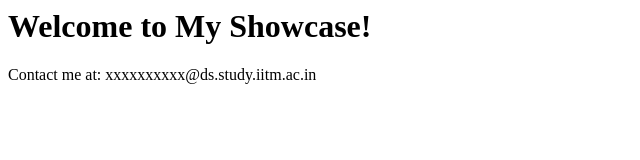
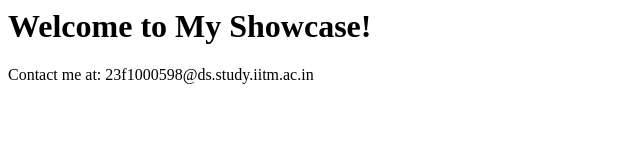
Before and after one commit to Mayank8IITM/TDS_W2_git, a plain HTML site: page index.html in a window 1280 px wide. Shown: the full height of the page, 0-640 px from the left. Drawn offline with Linux system fonts and the light colour scheme.

Commit message:
Update index.html

```diff
--- a/index.html
+++ b/index.html
@@ -4,6 +4,6 @@
 </head>
 <body>
   <h1>Welcome to My Showcase!</h1>
-  <p>Contact me at: <!--email_off-->xxxxxxxxxx@ds.study.iitm.ac.in<!--/email_off--></p></p>
+  <p>Contact me at: <!--email_off-->23f1000598@ds.study.iitm.ac.in<!--/email_off--></p></p>
 </body>
 </html>
```
